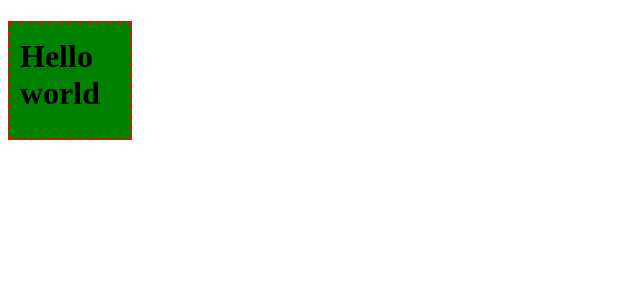
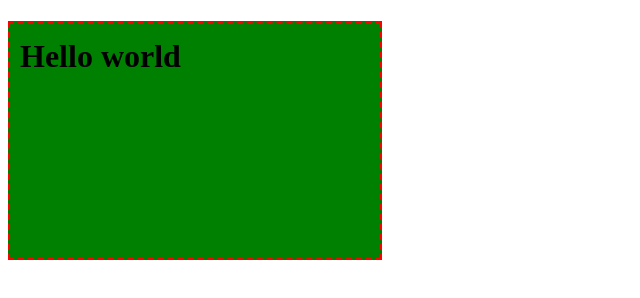
Before and after one commit to KovalevskaOlga/HW-11-2-, a plain HTML site: page index.html in a window 1280 px wide. Shown: the whole page, without its empty margins (0-640 px from the left). Drawn offline with Linux system fonts and the light colour scheme.

Commit message:
fix style.css

```diff
--- a/css/style.css
+++ b/css/style.css
@@ -1,6 +1,6 @@
 .box {
-  width: 100px;
-  height: 100px;
+  width: 350px;
+  height: 220px;
   border: 2px solid red;
   border-style: dashed;
   padding-left: 10px;
```
